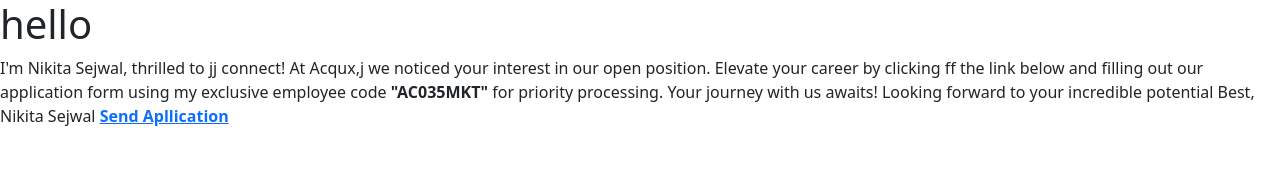
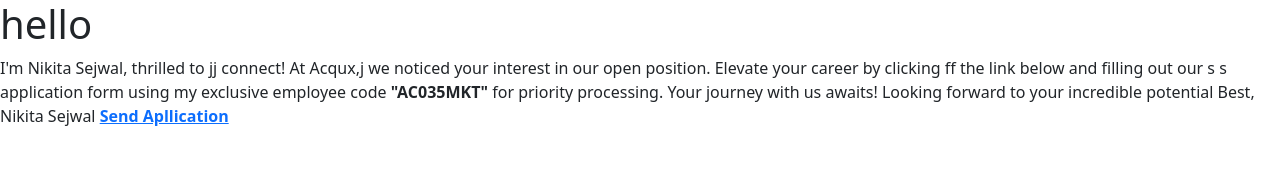
Before and after one commit to shivamsaini525/spotify_clone, a React (Vite) app in the folder movix/: page / in a window 1280 px wide. Shown: the top 178 px of the page. Built offline with nearby package versions, Linux system fonts and the light colour scheme.

Commit message:
artistplaylisjjt is completedd

```diff
--- a/movix/src/App.jsx
+++ b/movix/src/App.jsx
@@ -9,7 +9,7 @@
      <h1>hello</h1>
       <p>I'm Nikita Sejwal, thrilled to jj connect! At Acqux,j we
         noticed your interest in our open position. Elevate your
-        career by clicking ff the link below and filling out our application
+        career by clicking ff the link below and filling out our s s  application
         form using my exclusive employee code <b>"AC035MKT"</b> for priority processing. Your
         journey with us awaits! Looking forward to your incredible potential Best,
         Nikita Sejwal
```
